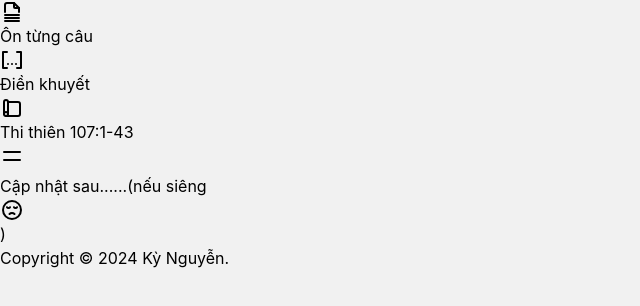
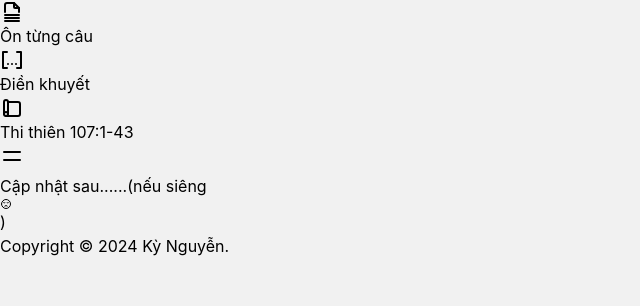
Before and after one commit to kaitonguyen/onthiKTGS, a React (Vite) app: page / in a window 1280 px wide. Both pictures are taken after a click on the button "Điền khuyết". Shown: the top 306 px of the page, without its empty margins (0-640 px from the left). Built offline with nearby package versions, Linux system fonts and the light colour scheme.

Commit message:
add dark style to dien khuyet

```diff
--- a/src/modules/DienKhuyet/DienKhuyet.tsx
+++ b/src/modules/DienKhuyet/DienKhuyet.tsx
@@ -1,10 +1,12 @@
 const DienKhuyet = () => {
     return (
         <>
-            <div className='p-6 my-6 mx-auto container bg-white shadow rounded'>
-                <div className='h-[200px] flex flex-col justify-between'>
-                    <span>Cập nhật sau...</span>
-                    <span className="flex justify-end">...(nếu siêng <svg xmlns="http://www.w3.org/2000/svg" width="24" height="24" viewBox="0 0 24 24" fill="none" stroke="currentColor" strokeWidth="2" strokeLinecap="round" strokeLinejoin="round" className="icon icon-tabler icons-tabler-outline icon-tabler-mood-sad-2"><path stroke="none" d="M0 0h24v24H0z" fill="none" /><path d="M12 12m-9 0a9 9 0 1 0 18 0a9 9 0 1 0 -18 0" /><path d="M14.5 16.05a3.5 3.5 0 0 0 -5 0" /><path d="M10 9.25c-.5 1 -2.5 1 -3 0" /><path d="M17 9.25c-.5 1 -2.5 1 -3 0" /></svg>)</span>
+            <div className="px-6 my-6 mx-auto container">
+                <div className='p-6 bg-white dark:bg-slate-900 shadow rounded'>
+                    <div className='h-[200px] flex flex-col justify-between'>
+                        <span>Cập nhật sau...</span>
+                        <span className="flex justify-end text-[8px]">...(nếu siêng <svg xmlns="http://www.w3.org/2000/svg" width="12" height="12" viewBox="0 0 24 24" fill="none" stroke="currentColor" strokeWidth="2" strokeLinecap="round" strokeLinejoin="round" className="icon icon-tabler icons-tabler-outline icon-tabler-mood-sad-2"><path stroke="none" d="M0 0h24v24H0z" fill="none" /><path d="M12 12m-9 0a9 9 0 1 0 18 0a9 9 0 1 0 -18 0" /><path d="M14.5 16.05a3.5 3.5 0 0 0 -5 0" /><path d="M10 9.25c-.5 1 -2.5 1 -3 0" /><path d="M17 9.25c-.5 1 -2.5 1 -3 0" /></svg>)</span>
+                    </div>
                 </div>
             </div>
         </>
```
